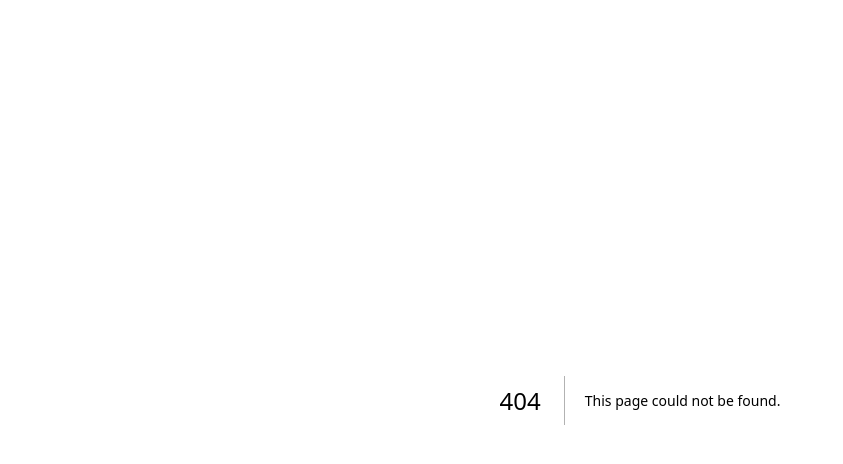
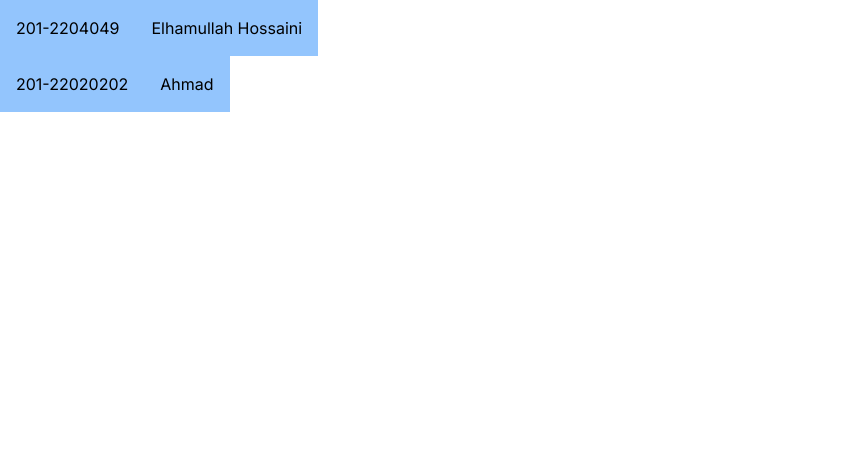
Before and after one commit to ElhamDevelopmentStudio/nextjs-designs, a Next.js app: page /web in a window 1280 px wide. Before the commit this address had no page. Shown: the top 464 px of the page, without its empty margins (0-843 px from the left). Built offline with nearby package versions, Linux system fonts and the light colour scheme.

Commit message:
fix: web files

```diff
--- /dev/null
+++ b/app/web/page.tsx
@@ -0,0 +1,23 @@
+import React from "react";
+
+const DAY1 = () => {
+  const students = [
+    { name: "Elhamullah Hossaini", id: "201-2204049" },
+    { name: "Ahmad", id: "201-22020202" },
+  ];
+
+  return (
+    <div>
+      {students.map((student) => (
+        <table key={student.id} className="rounded-md border-black bg-blue-300">
+          <tr>
+            <td className="p-4">{student.id}</td>
+            <td className="p-4">{student.name}</td>
+          </tr>
+        </table>
+      ))}
+    </div>
+  );
+};
+
+export default DAY1;
```
